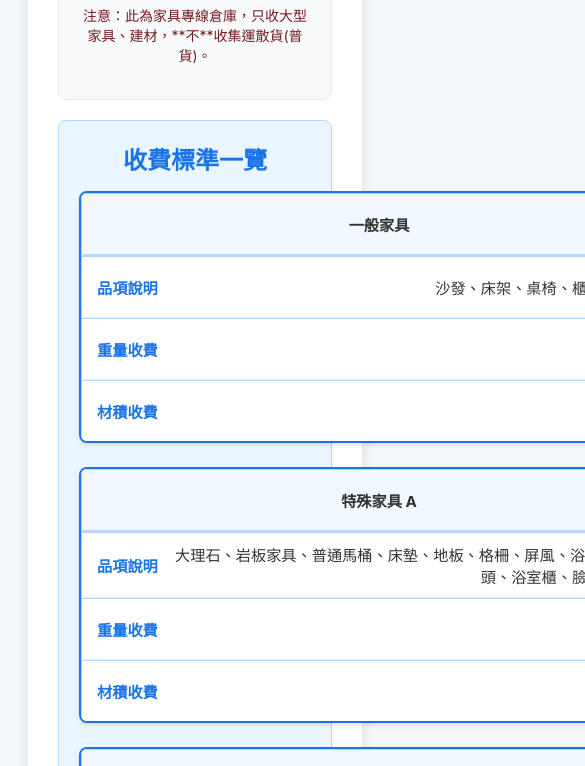
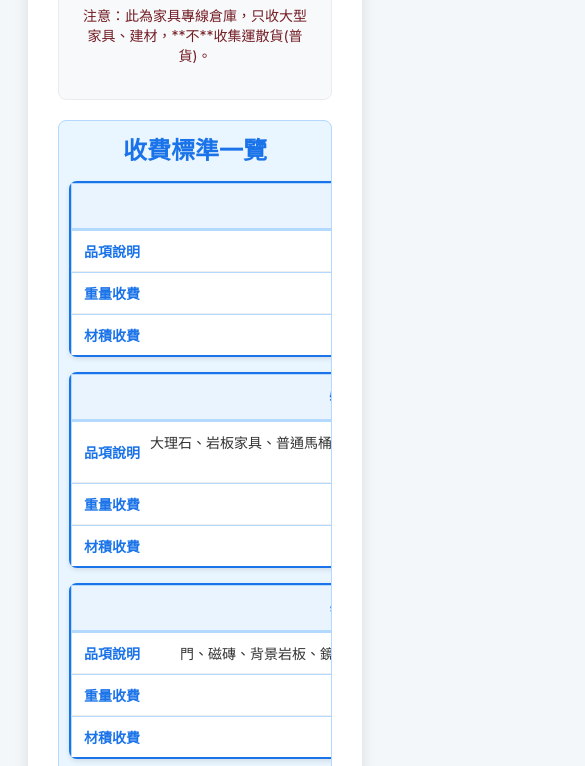
Before and after one commit to runtiger2024/runpiggy-project, a plain HTML site: page frontend/index.html in a window 390 px wide. Shown: the part 920-1686 px from the top of the page, 585 px wide, since content can reach past the window. Drawn offline with Linux system fonts and the light colour scheme.

Commit message:
修改費率表格自動適配2

```diff
--- a/frontend/css/style.css
+++ b/frontend/css/style.css
@@ -522,65 +522,77 @@ select#deliveryLocation optgroup {
 }
 
 /* --- 修改 2：手機版響應式 (卡片式排版) --- */
+/* --- 手機版響應式 (卡片式排版 - 修正溢出問題版) --- */
 @media (max-width: 768px) {
-  .rate-table {
+  /* 1. 強制將表格所有結構轉為區塊元素，並限制寬度 */
+  .rate-table,
+  .rate-table tbody,
+  .rate-table tr,
+  .rate-table td {
     display: block;
-    border: 0;
-  }
-
-  /* 隱藏原本的表頭 (thead) */
+    width: 100%;
+    box-sizing: border-box; /* ★ 超級關鍵：讓 padding 和 border 算在 100% 寬度內 */
+  }
+
+  /* 2. 隱藏原本的表頭 */
   .rate-table thead {
     display: none;
   }
 
-  /* 每一行 (tr) 變成一張卡片 */
+  /* 3. 每一行 (tr) 變成一張卡片 */
   .rate-table tr {
-    display: block;
-    margin-bottom: 1.5em;
-    border: 2px solid #1a73e8; /* 卡片外框 */
+    margin-bottom: 15px;
+    border: 2px solid #1a73e8;
     border-radius: 8px;
-    overflow: hidden;
     background: #fff;
     box-shadow: 0 2px 5px rgba(0, 0, 0, 0.1);
-  }
-
-  /* 每一格 (td) 變成一行，使用 Flexbox 對齊 */
+    /* 移除可能導致問題的 margin */
+    margin-left: 0;
+    margin-right: 0;
+  }
+
+  /* 4. 每一格 (td) 的樣式調整 */
   .rate-table td {
-    display: flex; /* 啟用彈性佈局 */
-    justify-content: space-between; /* 標籤靠左，內容靠右 */
-    align-items: center; /* 垂直置中 */
-    text-align: right; /* 內容文字靠右 */
-    font-size: 0.95em;
+    display: flex;
+    justify-content: space-between;
+    align-items: center;
+    text-align: right;
+    font-size: 14px; /* 手機字體固定大小，避免太大 */
     border-bottom: 1px solid #eee;
-    padding: 10px 15px;
-    min-height: 40px; /* 確保有足夠高度 */
+    padding: 10px 12px; /* 稍微減少內距，避免太擠 */
+    min-height: 40px;
   }
 
   .rate-table td:last-child {
     border-bottom: 0;
   }
 
-  /* 使用 data-label 屬性來顯示標題 (例如: 類別、品項說明) */
+  /* 5. 標籤 (左側文字) */
   .rate-table td::before {
-    content: attr(data-label); /* 抓取 HTML 中的 data-label */
+    content: attr(data-label);
     font-weight: bold;
     color: #1a73e8;
     text-align: left;
-    margin-right: 15px; /* 標籤與內容的距離 */
+    margin-right: 10px;
     flex-shrink: 0; /* 防止標籤被壓縮 */
-    max-width: 40%; /* 限制標籤寬度 */
-  }
-
-  /* 針對第一欄 (類別) 特別樣式 */
+    /* 限制標籤最大寬度，避免擠壓右邊內容 */
+    max-width: 100px;
+    white-space: nowrap;
+  }
+
+  /* 6. 第一欄 (標題欄) 特別樣式 */
   .rate-table td:first-child {
-    background-color: #f1f8ff;
+    background-color: #eaf4ff; /* 淺藍色背景 */
+    color: #1a73e8;
     border-bottom: 2px solid #b3d9ff;
     font-weight: bold;
-    justify-content: center; /* 在手機版讓標題置中 */
-  }
-  /* 第一欄不需要顯示 "類別" 兩個字，因為背景色已經暗示它是標題 */
+    font-size: 16px;
+    justify-content: center; /* 文字置中 */
+    text-align: center;
+  }
+
   .rate-table td:first-child::before {
-    display: none;
+    display: none; /* 標題欄不顯示 data-label */
   }
 }
 /* --- (新) LINE 懸浮按鈕樣式 --- */
@@ -1749,3 +1761,12 @@ a.btn-secondary:hover {
   color: #fff; /* 變回白色 */
   cursor: pointer; /* 顯示手指游標 */
 }
+/* 針對手機版，減少外層容器的內距，爭取更多空間 */
+@media (max-width: 768px) {
+  .rate-table-container {
+    padding: 10px; /* 原本可能是 20px，改小一點 */
+    width: 100%;
+    box-sizing: border-box; /* 關鍵：確保 padding 不會撐大寬度 */
+    overflow: hidden; /* 防止萬一內容溢出時出現橫向捲軸 */
+  }
+}
```
